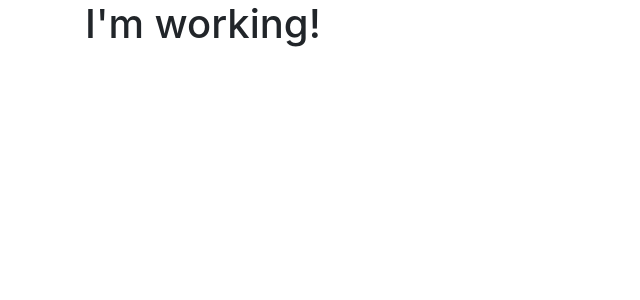
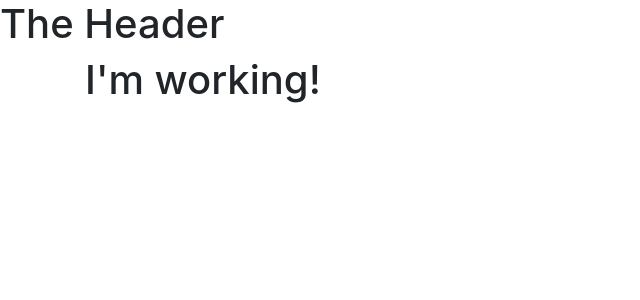
Before and after one commit to edmondjthompson/recipebox, an Angular app in the folder recipebox/: page / in a window 1280 px wide. Shown: the top 300 px of the page, without its empty margins (0-640 px from the left). Built offline with nearby package versions, Linux system fonts and the light colour scheme.

Commit message:
create header and recipe component

```diff
--- a/recipebox/src/app/app.component.html
+++ b/recipebox/src/app/app.component.html
@@ -1,3 +1,4 @@
+<app-header></app-header>
 <div class="container">
   <div class="row">
     <div class="col-md-12">
--- /dev/null
+++ b/recipebox/src/app/header/header.component.html
@@ -0,0 +1 @@
+<h1>The Header</h1>
--- /dev/null
+++ b/recipebox/src/app/recipes/recipes.component.html
@@ -0,0 +1,3 @@
+<p>
+  recipes works!
+</p>
--- /dev/null
+++ b/recipebox/src/app/recipes/recipes.component.ts
@@ -0,0 +1,15 @@
+import { Component, OnInit } from '@angular/core';
+
+@Component({
+  selector: 'app-recipes',
+  templateUrl: './recipes.component.html',
+  styleUrls: ['./recipes.component.css']
+})
+export class RecipesComponent implements OnInit {
+
+  constructor() { }
+
+  ngOnInit() {
+  }
+
+}
```
Also changed, not shown: recipebox/src/app/app.module.ts (+10 -3 lines), recipebox/src/app/header/header.component.ts (added, +9 -0 lines), recipebox/src/app/recipes/recipes.component.css (added).
